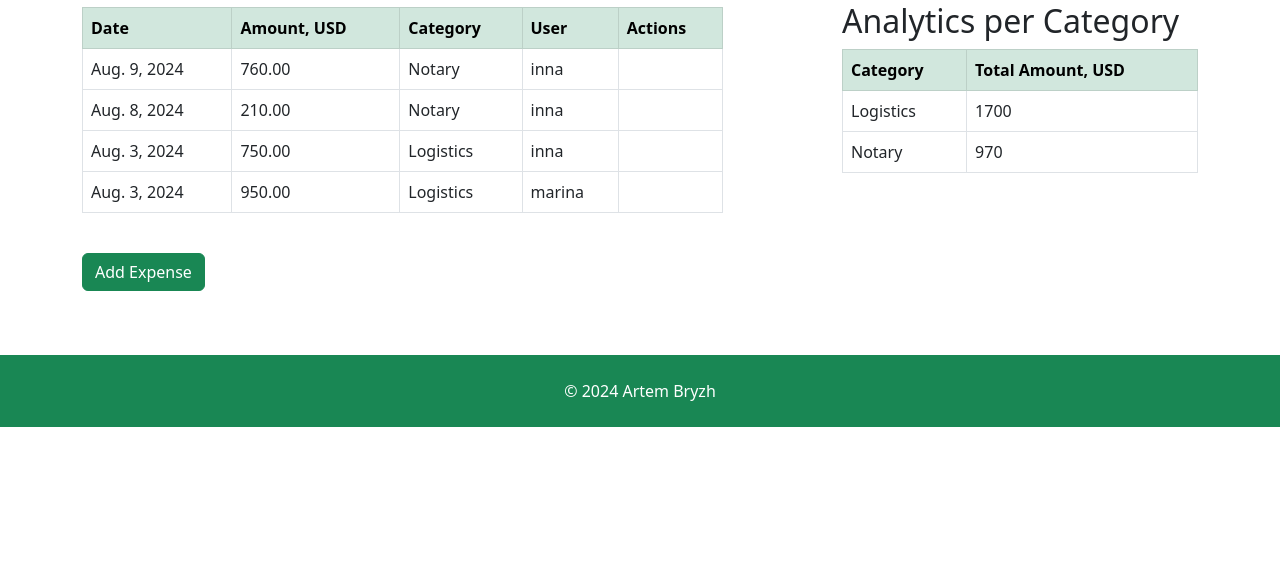
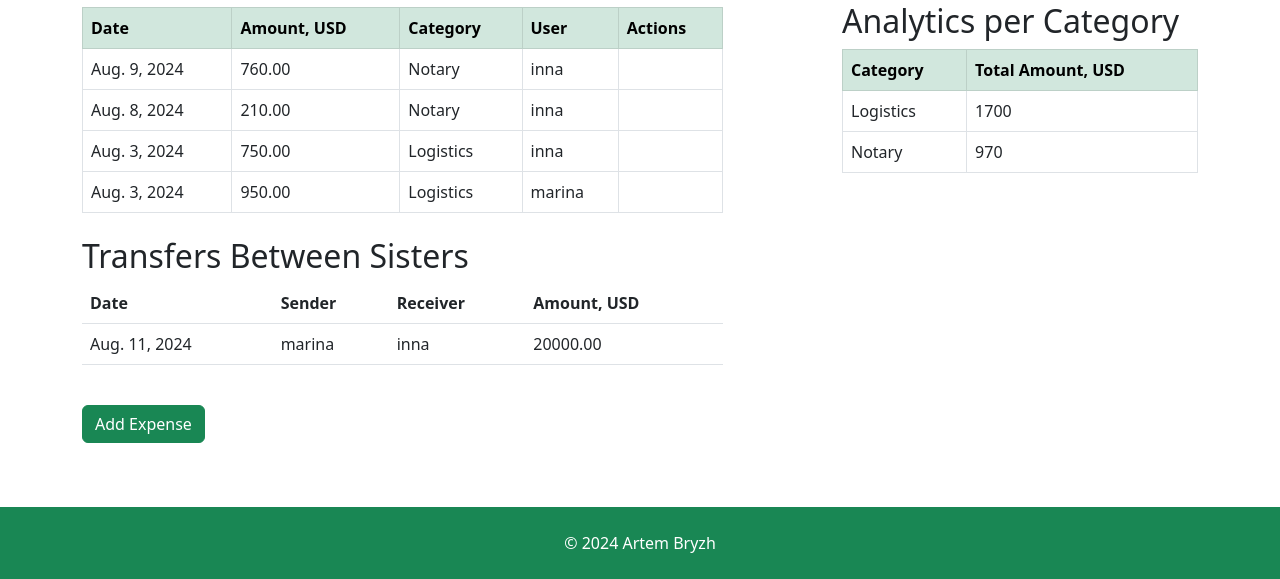
Before and after one commit to pagaslav/feodosia-flat, a Django app: page /list/ in a window 1280 px wide. Shown: the part 336-915 px from the top of the page. Before the commit the page ends 763 px from the top, so only its background shows below. Run offline with Django 5.2, Linux system fonts and the light colour scheme; a user stored in the database is signed in; data comes from the database, SQL or seed files in the repository; both versions use the stored data as it was after the commit.

Commit message:
Add table

```diff
--- a/expenses/models.py
+++ b/expenses/models.py
@@ -16,3 +16,12 @@ class Expense(models.Model):
 
     def __str__(self):
         return f"{self.amount} - {self.category.name} ({self.user.username})"
+
+class Transfer(models.Model):
+    sender = models.ForeignKey(User, related_name='sent_transfers', on_delete=models.CASCADE)
+    receiver = models.ForeignKey(User, related_name='received_transfers', on_delete=models.CASCADE)
+    amount = models.DecimalField(max_digits=10, decimal_places=2)
+    date = models.DateField()
+
+    def __str__(self):
+        return f"Transfer from {self.sender} to {self.receiver} - {self.amount}"
--- a/expenses/views.py
+++ b/expenses/views.py
@@ -9,6 +9,7 @@ from django.db.models import Sum
 from django.contrib import messages
 from django.contrib.auth.models import User
 from .utils import get_exchange_rates
+from .models import Transfer
 
 
 
@@ -40,6 +41,9 @@ def expense_list(request):
     # Get all users
     users = User.objects.all()
 
+    # Transfers between sisters
+    transfers = Transfer.objects.all()
+
     context = {
         'user_expenses': user_expenses,
         'total_user_amount': total_user_amount,
@@ -48,6 +52,7 @@ def expense_list(request):
         'expenses_per_user': expenses_per_user,
         'expenses_per_category': expenses_per_category,
         'users': users,
+        'transfers': transfers,
     }
 
     return render(request, 'expenses/expense_list.html', context)
--- a/templates/expenses/expense_list.html
+++ b/templates/expenses/expense_list.html
@@ -57,6 +57,28 @@
                             <a class="btn btn-sm btn-outline-danger" href="{% url 'delete_expense' expense.pk %}">Delete</a>
                         {% endif %}
                     </td>
+                </tr>
+                {% endfor %}
+            </tbody>
+        </table>
+
+        <h2 class="mt-4">Transfers Between Sisters</h2>
+        <table class="table">
+            <thead>
+                <tr>
+                    <th>Date</th>
+                    <th>Sender</th>
+                    <th>Receiver</th>
+                    <th>Amount, USD</th>
+                </tr>
+            </thead>
+            <tbody>
+                {% for transfer in transfers %}
+                <tr>
+                    <td>{{ transfer.date }}</td>
+                    <td>{{ transfer.sender.username }}</td>
+                    <td>{{ transfer.receiver.username }}</td>
+                    <td>{{ transfer.amount }}</td>
                 </tr>
                 {% endfor %}
             </tbody>
```
Also changed, not shown: expenses/admin.py (+8 -1 lines), expenses/forms.py (+10 -1 lines), db.sqlite3, expenses/migrations/0004_transfer.py (added), expenses/migrations/0005_alter_transfer_date.py (added).
